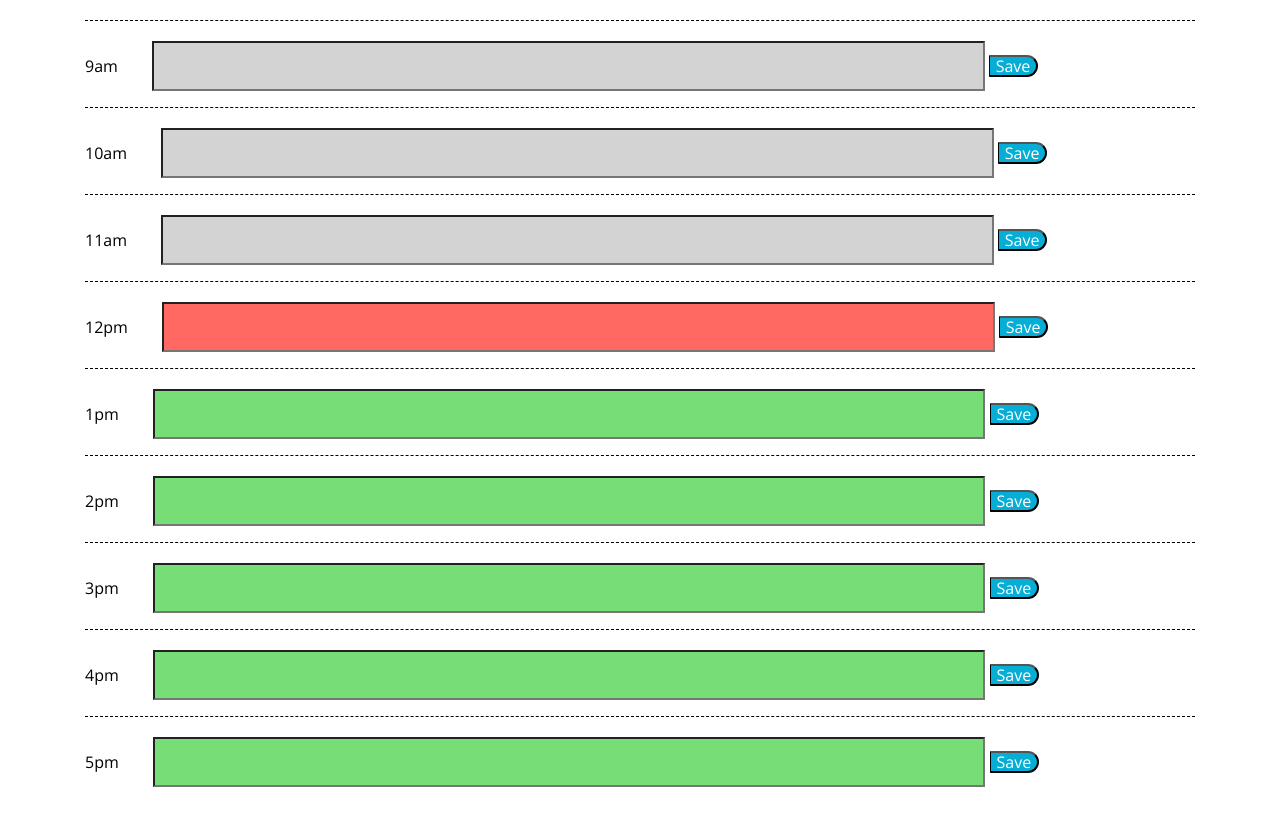
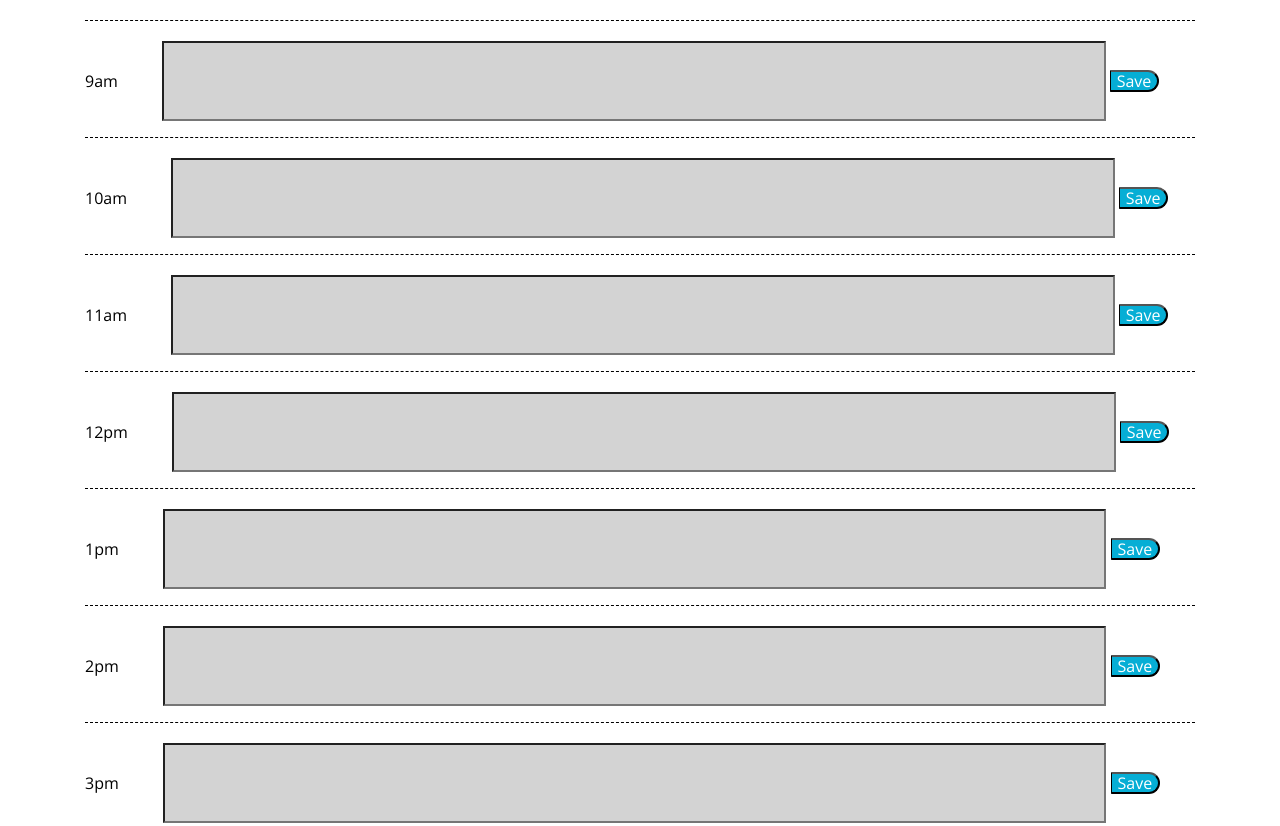
Before and after one commit to AJoanBell/week5_challenge_calendar, a plain HTML site: page index.html in a window 1280 px wide. Shown: the part 320-1146 px from the top of the page. Before the commit the page ends 1123 px from the top, so only its background shows below. Drawn offline with nearby package versions, Linux system fonts and the light colour scheme.

Commit message:
final commit

```diff
--- a/assets/script/script.js
+++ b/assets/script/script.js
@@ -1,4 +1,4 @@
-// display the actual date using moment
+// display the actual date using moment with correct format
 $("#currentDay").text(moment().format("dddd") + ", " + moment().format("MMMM Do") + ", " + moment().format("YYYY"));
 
 //document
@@ -9,21 +9,21 @@ $(document).ready(function(){
 });
 
 // Function for if time slot is past, present or future
-// Colour of fields changed based on this criteria
+// Colour of fields changed based on this parse
 function assessHour() {
 
-    // Declare variables to parse for integer
+    // Declare variables to parse
     var currentTime = moment().format("HH");
     var timeInt = parseInt(currentTime);
-    // IF/ELSE statements inside FOR loop to assess standard business hours (9-5)
-    for(var i = 9; i < 18; i++) {
+    // IF/ELSE statements to establish 9am-5pm work hours
+    for(var i = 1; i < 10; i++) {
 
         // Declare Variables to parse for integer
         var timeSlot = $("#" + i).attr("data-index");
         var timeSlotInt= parseInt(timeSlot);
 
 
-        // TimeSlot assessment
+        // TimeSlot parameters
         if(timeInt > timeSlotInt){
             $("#" + i).addClass("past");
         } if(timeInt == timeSlotInt) {
@@ -37,7 +37,7 @@ function assessHour() {
 // Local storage function
 function localUser(){
     //Store locally create loop
-    for(var i = 9; i < 18; i++) {
+    for(var i = 1; i < 10; i++) {
         $("#" + i).val(localStorage.getItem(i));
     }
 }
--- a/assets/style/style.css
+++ b/assets/style/style.css
@@ -1,4 +1,3 @@
-
 body {
   font-family: 'Open Sans', sans-serif;
   font-size: 16px;
@@ -70,13 +69,16 @@ textarea {
   font-size: 20px;
   transition: all 0.3s ease-in-out;
 }
-.hourInput {
-  width: 75%;
-  height: 50px;
-  margin-left: 30px;
+
+/* styling for input field boxes  */
+.hourField {
+  width: 85%;
+  height: 80px;
+  margin-left: 40px;
   margin-top: 20px;
 }
 
+/* styling for time display pulled from MOMENT  */
 #currentDay {
   font-size: x-large;
 }
--- a/index.html
+++ b/index.html
@@ -18,6 +18,7 @@
       href="https://fonts.googleapis.com/css?family=Open+Sans&display=swap"
       rel="stylesheet"
     />
+     <!-- cleaned up file structure and relinked style sheet to my project css -->
     <link rel="stylesheet" href="assets/style/style.css" />
     <title>Work Day Scheduler</title>
   </head>
@@ -32,46 +33,48 @@
       <!-- Timeblocks go here -->
       <div id="timeSlot">
         <p class="hour">9am
-          <input type="text" class="hourInput" id="9" data-index="9">
-          <input data-index="9" type="button" value="Save" class="saveBtn">
+          <input type="text" class="hourField" id="1" data-index="1">
+          <input data-index="1" type="button" value="Save" class="saveBtn">
         </p>
         <p class="hour">10am
-          <input type="text" class="hourInput" id="10" data-index="10">
-          <input data-index="10" type="button" value="Save" class="saveBtn">
+          <input type="text" class="hourField" id="2" data-index="2">
+          <input data-index="2" type="button" value="Save" class="saveBtn">
         </p>
         <p class="hour">11am
-          <input type="text" class="hourInput" id="11" data-index="11">
-          <input data-index="11" type="button" value="Save" class="saveBtn">
+          <input type="text" class="hourField" id="3" data-index="3">
+          <input data-index="3" type="button" value="Save" class="saveBtn">
         </p>
         <p class="hour">12pm
-          <input type="text" class="hourInput" id="12" data-index="12">
-          <input data-index="12" type="button" value="Save" class="saveBtn">
+          <input type="text" class="hourField" id="4" data-index="4">
+          <input data-index="4" type="button" value="Save" class="saveBtn">
         </p>
         <p class="hour">1pm
-          <input type="text" class="hourInput" id="13" data-index="13">
-          <input data-index="13" type="button" value="Save" class="saveBtn">
+          <input type="text" class="hourField" id="5" data-index="5">
+          <input data-index="5" type="button" value="Save" class="saveBtn">
         </p>
         <p class="hour">2pm
-          <input type="text" class="hourInput" id="14" data-index="14">
-          <input data-index="14" type="button" value="Save" class="saveBtn">
+          <input type="text" class="hourField" id="6" data-index="6">
+          <input data-index="6" type="button" value="Save" class="saveBtn">
         </p>
         <p class="hour">3pm
-          <input type="text" class="hourInput" id="15" data-index="15">
-          <input data-index="15" type="button" value="Save" class="saveBtn">
+          <input type="text" class="hourField" id="7" data-index="7">
+          <input data-index="7" type="button" value="Save" class="saveBtn">
         </p>
         <p class="hour">4pm
-          <input type="text" class="hourInput" id="16" data-index="16">
-          <input data-index="16" type="button" value="Save" class="saveBtn">
+          <input type="text" class="hourField" id="8" data-index="8">
+          <input data-index="8" type="button" value="Save" class="saveBtn">
         </p>
         <p class="hour">5pm
-          <input type="text" class="hourInput" id="17" data-index="17">
-          <input data-index="17" type="button" value="Save" class="saveBtn">
+          <input type="text" class="hourField" id="9" data-index="9">
+          <input data-index="9" type="button" value="Save" class="saveBtn">
         </p>
       </div>
     </div>
     <script src="https://code.jquery.com/jquery-3.4.1.min.js"></script>
     <script src="https://cdnjs.cloudflare.com/ajax/libs/jquery/3.2.1/jquery.min.js"></script>
+      <!-- link moment api -->
     <script src="https://cdnjs.cloudflare.com/ajax/libs/moment.js/2.24.0/moment.min.js"></script>
+    <!-- link javascript file -->
     <script src="assets/script/script.js"></script>
   </body>
 </html>
```
Also changed, not shown: 1 other file.
